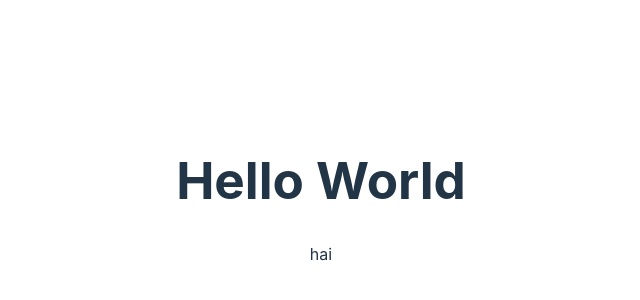
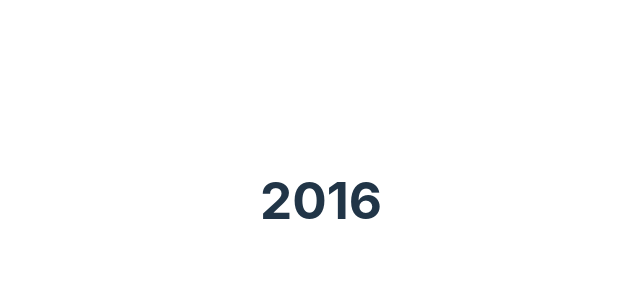
Before and after one commit to carrera328/as-svelte, a Svelte app: page / in a window 1280 px wide. Shown: the part 200-500 px from the top of the page, without its empty margins (319-959 px from the left). Built offline with nearby package versions, Linux system fonts and the light colour scheme.

Commit message:
Update App.svelte

```diff
--- a/src/App.svelte
+++ b/src/App.svelte
@@ -24,5 +24,6 @@
   <h1>Hello World</h1>
 </main> -->
 
-<h1>Hello World</h1>
-<p>hai</p>
+<main>
+  <h1>2016</h1>
+</main>
```
